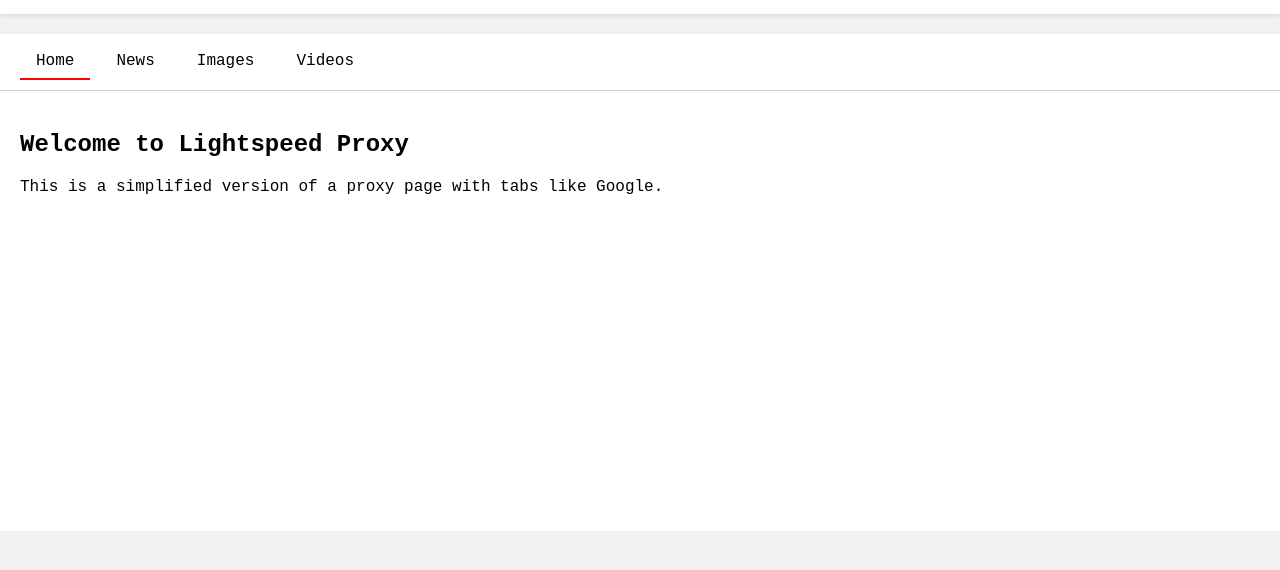
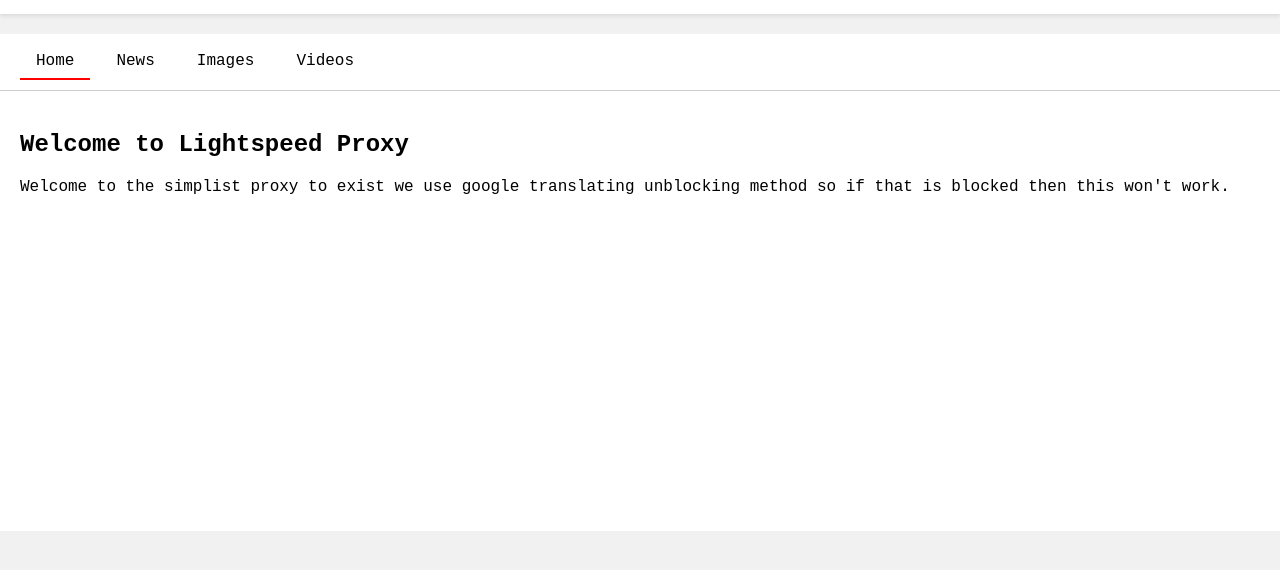
Before and after one commit to Galactic-Network-dev/Lightspeed, a plain HTML site: page proxy.html in a window 1280 px wide. Shown: the part 86-656 px from the top of the page. Drawn offline with Linux system fonts and the light colour scheme.

Commit message:
Update proxy.html

```diff
--- a/proxy.html
+++ b/proxy.html
@@ -108,7 +108,7 @@
   </div>
   <div class="content" id="contentArea">
     <h2>Welcome to Lightspeed Proxy</h2>
-    <p>This is a simplified version of a proxy page with tabs like Google.</p>
+    <p>Welcome to the simplist proxy to exist we use google translating unblocking method so if that is blocked then this won't work.</p>
   </div>
 
   <script>
```
